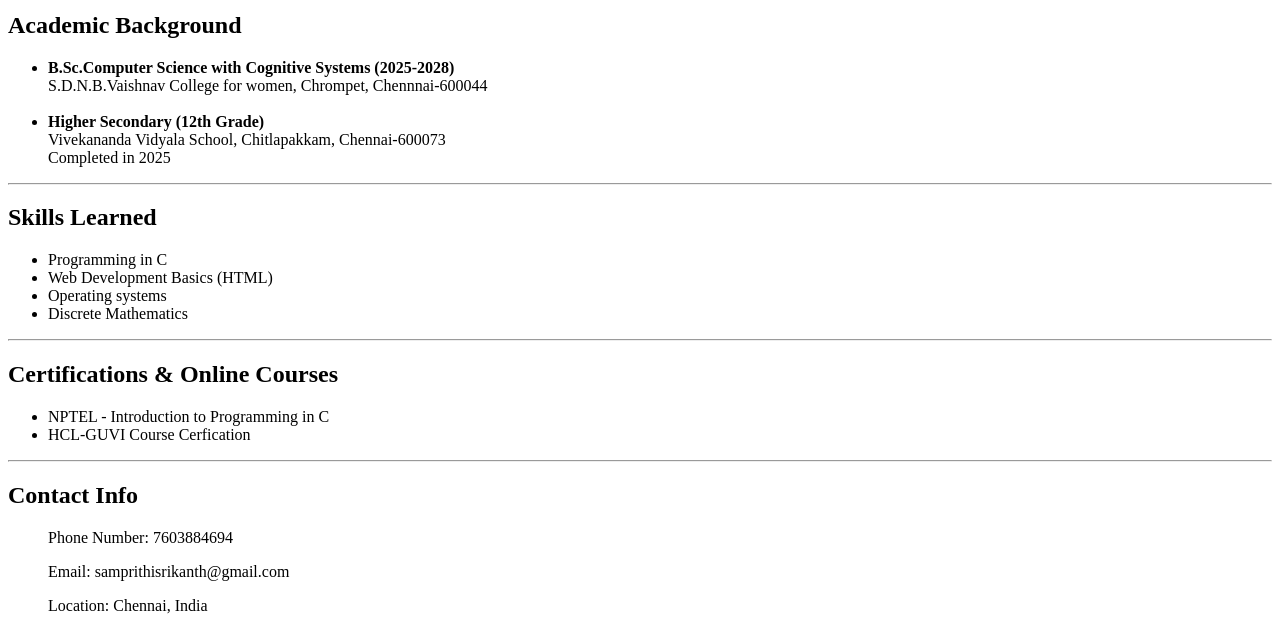
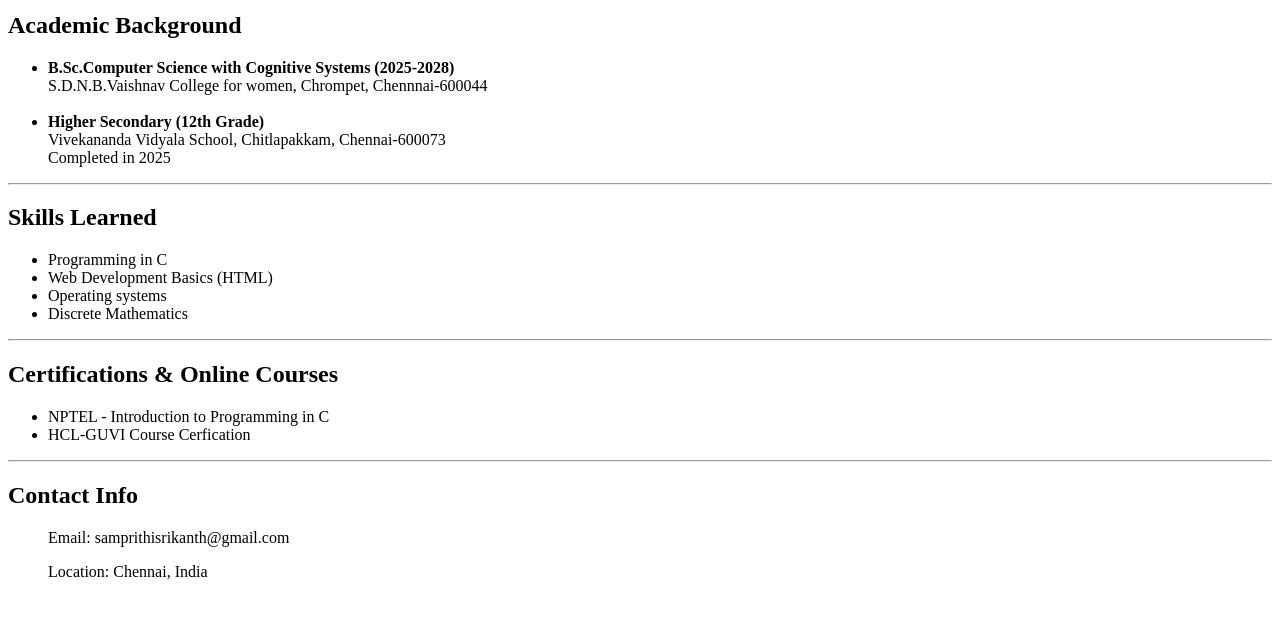
Before and after one commit to samprithisrikanth/BASIC-PORTFOLIO-USING-HTML, a plain HTML site: page index.html in a window 1280 px wide. Shown: the part 441-1072 px from the top of the page. After the commit the page ends 1038 px from the top, so only its background shows below. Drawn offline with Linux system fonts and the light colour scheme.

Commit message:
Update index.html

```diff
--- a/index.html
+++ b/index.html
@@ -44,7 +44,6 @@
      <hr>
      <h2>Contact Info</h2>
      <ul>
-        <p>Phone Number: 7603884694</p>
         <p>Email: samprithisrikanth@gmail.com</p>
         <p>Location: Chennai, India</p>
      </ul>
```
